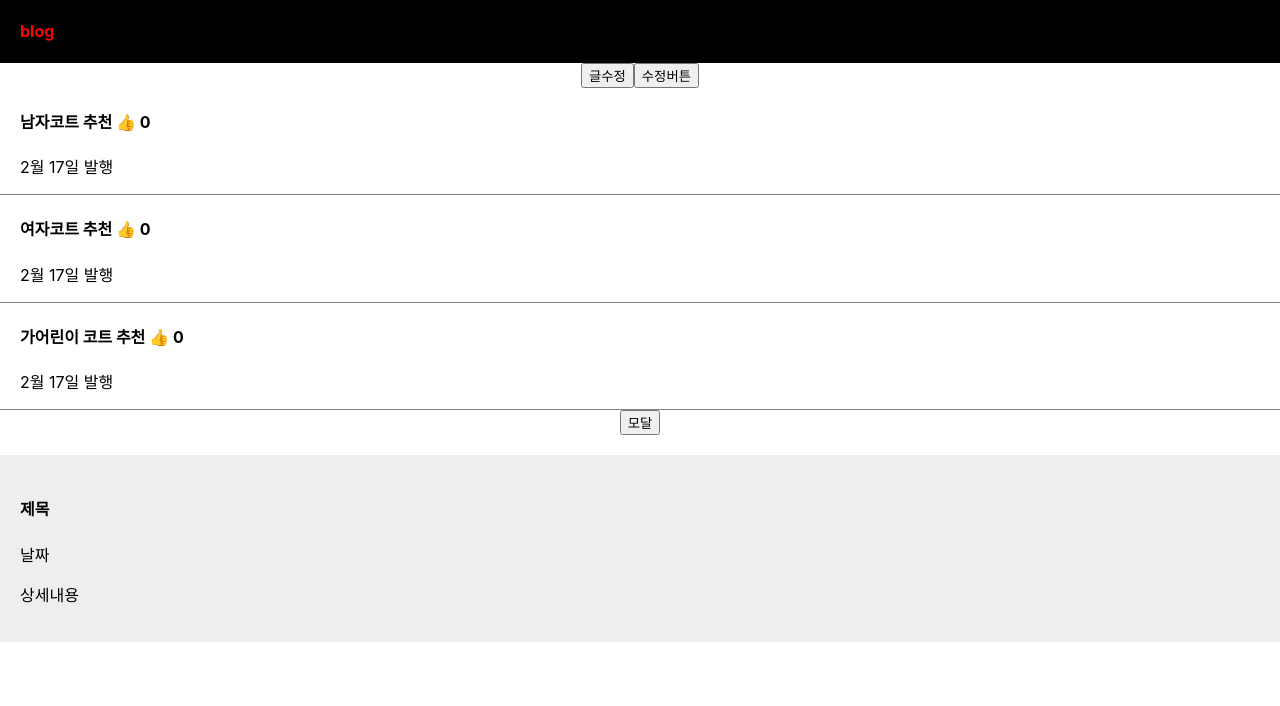
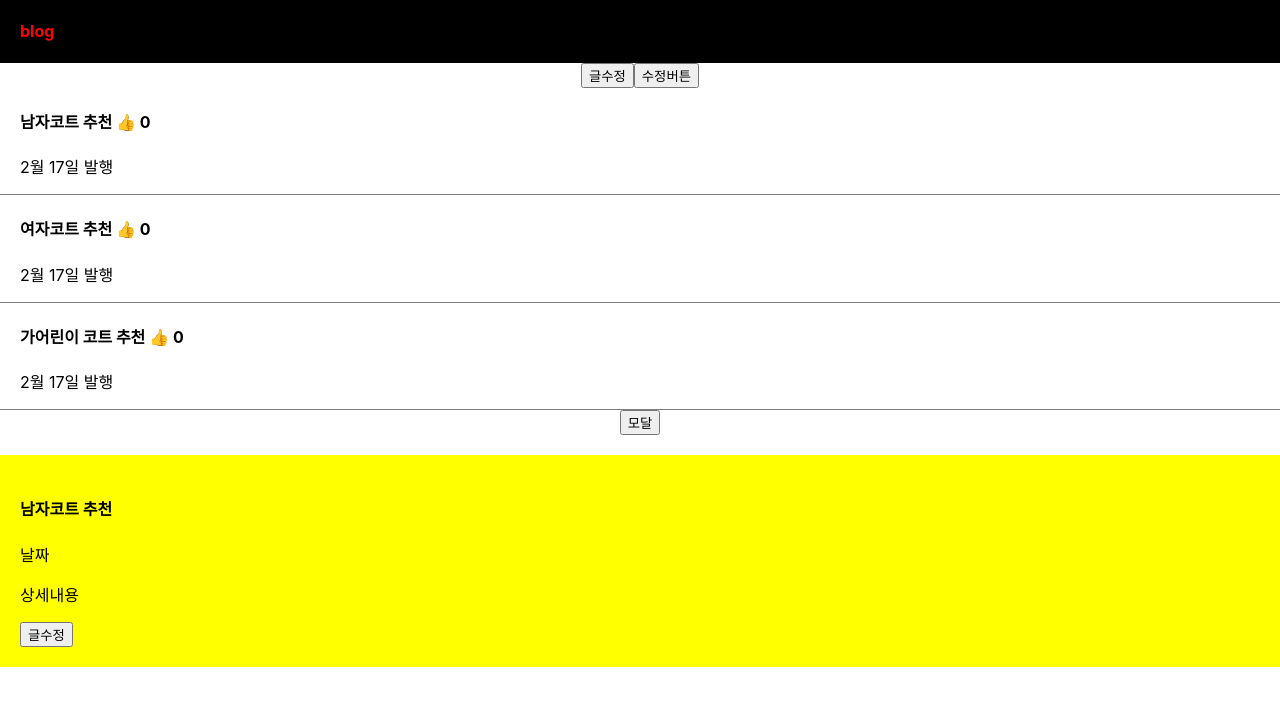
Before and after one commit to monty420420/react_apple1, a React (Create React App) app: page / in a window 1280 px wide. Shown: the top 706 px of the page. Built offline with nearby package versions, Linux system fonts and the light colour scheme.

Commit message:
props전달

```diff
--- a/src/App.js
+++ b/src/App.js
@@ -1,4 +1,4 @@
-import logo from './logo.svg';
+
 import './App.css';
 import { useState } from 'react';
 
@@ -11,10 +11,12 @@ function App() {
   // let[글제목2,글제목b] = useState('여자코트 추천');
   // let[글제목3,글제목c] = useState('어린이코트 추천');
   //2
-  let[글제목, 글제목이다] = useState([ '남자코트 추천','여자코트 추천','가어린이 코트 추천' ]);
+  let[글제목, 글제목변경] = useState([ '남자코트 추천','여자코트 추천','가어린이 코트 추천' ]);
 
   let [따봉, 따봉변경]= useState([0,0,0]);
   let [openModal, setOpenModal] = useState(0);
+
+
 
   //console.log(따봉);
 
@@ -40,38 +42,25 @@ function App() {
         copy[0] = '노인코트 추천';
         copy[1] = '할머니 코트';
 
-        글제목이다(copy);
+        글제목변경(copy);
       }}>글수정</button>
 
       <button onClick={() => {
         let change = [...글제목];
         change.sort();
-        글제목이다(change);
+        글제목변경(change);
       }}>
         수정버튼
       </button>
-
-      {/* <div className='list'>
-      <h4>{글제목[0]} <span onClick={() => 따봉변경(따봉+1) }>👍</span> {따봉} </h4>
-      <p>2월 17일 발행</p>
-      </div>
-      <div className='list'>
-      <h4>{글제목[1]}</h4>
-      <p>2월 17일 발행</p>
-      </div>
-      <div className='list'>
-      <h4>{글제목[2]}</h4>
-      <p>2월 17일 발행</p>
-      </div> */}
 
       {
          글제목.map(function(a,i){
           return(
             <div className='list' key={i}>
                 <h4>{글제목[i]} <span onClick={() => {
-                  let 따봉카피 = [...따봉];
-                  따봉카피[i] = 따봉카피[i] +1;
-                  따봉변경(따봉카피)
+                  let 따봉카피 = [...따봉]; //따봉카피라는 변수를 만들어 따봉을 깊은복사한다
+                  따봉카피[i] = 따봉카피[i] +1; //버튼이 클릭되었을때 따봉카피배열에 1을 더한다
+                  따봉변경(따봉카피) //set에 변경된 따봉카피를저장한다
                 } }>👍</span> {따봉[i]}</h4>
                 <p>2월 17일 발행</p>
             </div>
@@ -82,26 +71,26 @@ function App() {
       <button onClick={()=>setOpenModal(!openModal)}>모달</button>
 
       {
-        openModal == 0 ? <Modal/> : null
+        openModal == 0 ? <Modal 글제목변경props={글제목변경} 글제목props={글제목} color="yellow"/> : null/*1. openmodal이 0이면 보여주기 아니면 null처리
+                                                                                                        2. modal컴포넌트에 props전달 */
       }
-
-      {/* {
-        [1,2,3].map(function(){
-          return <div>안녕</div>
-        })
-      } */}
-
 
     </div>
   );
 }
 
-function Modal(){
+function Modal(props){
   return (
-    <div className='modal'>
-    <h4>제목</h4>
+    <div className='modal' style={{background : props.color}}>
+    <h4>{props.글제목props[0]}</h4>
     <p>날짜</p>
     <p>상세내용</p>
+    <button onClick={()=> {
+      let 글수정변경 = [...props.글제목props];
+      글수정변경[0] = "할머니코트 추천";
+      props.글제목변경props(글수정변경);
+
+    }}>글수정</button>
 </div>
   )
 }
```
